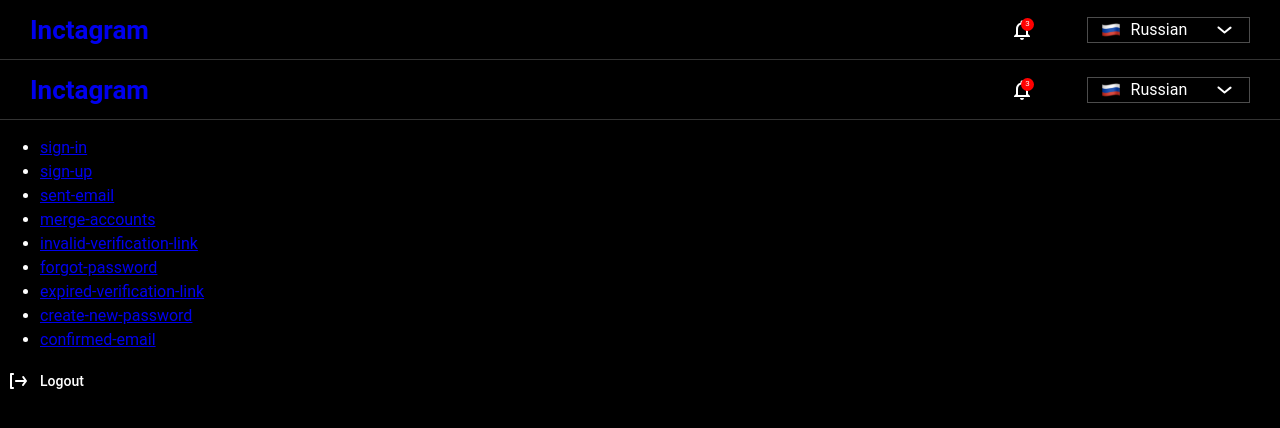
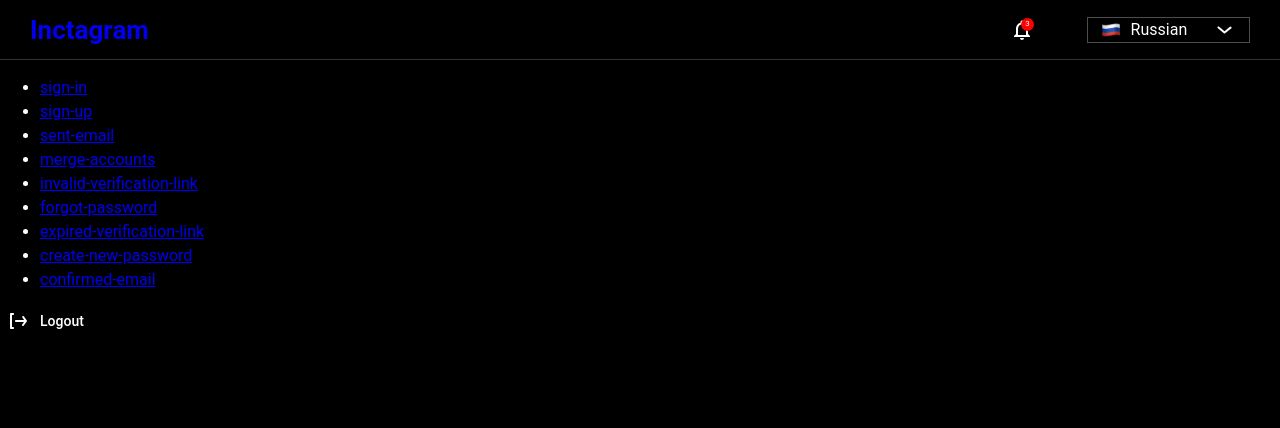
Before and after one commit to kozyrovladimir/inctagram_blazing_bonfires, a Next.js app: page / in a window 1280 px wide. Shown: the top 428 px of the page. Built offline with nearby package versions, Linux system fonts and the light colour scheme.

Commit message:
fix: extra header removed in pages/index

```diff
--- a/src/pages/index.tsx
+++ b/src/pages/index.tsx
@@ -2,7 +2,6 @@ import { QueryClient, QueryClientProvider } from '@tanstack/react-query'
 import { Inter } from 'next/font/google'
 import Link from 'next/link'
 
-import { Header } from '@/components/Header/Header'
 import { Logout } from '@/components/Logout/Logout'
 import { getLayout } from '@/shared/layout/MainLayout/MainLayout'
 const inter = Inter({ subsets: ['latin'] })
@@ -14,7 +13,6 @@ function Home() {
     <>
       <QueryClientProvider client={queryClient}>
         <main>
-          <Header />
           <ul>
             <li>
               <Link href="/sign-in">sign-in</Link>
```
